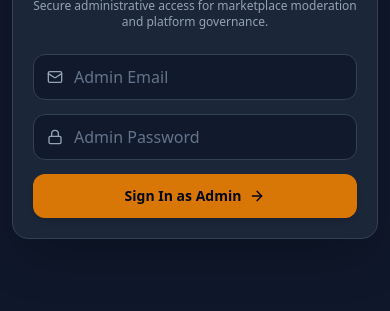
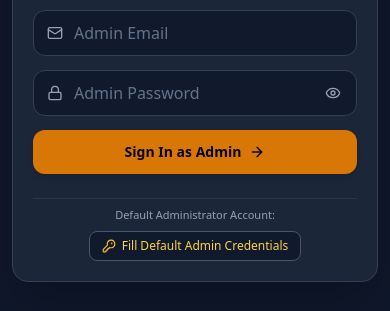
Before and after one commit to AbdiHope364/Axum-Market, a Next.js app in the folder apps/web/: page /admin/login in a window 390 px wide. Shown: the part 356-667 px from the top of the page. Built offline with nearby package versions, Linux system fonts and the light colour scheme; no server answers.

Commit message:
fix(auth): support cross-device login, mobile inputs, show-password toggle, and dual cookie sync

```diff
--- a/apps/web/app/admin/login/page.tsx
+++ b/apps/web/app/admin/login/page.tsx
@@ -8,17 +8,26 @@ import {
   Mail,
   AlertCircle,
   ArrowRight,
+  Eye,
+  EyeOff,
+  KeyRound,
 } from 'lucide-react';
 
 export default function AdminLoginPage() {
   const router = useRouter();
 
-  // Keep inputs EMPTY by default
   const [email, setEmail] = useState('');
   const [password, setPassword] = useState('');
+  const [showPassword, setShowPassword] = useState(false);
 
   const [loading, setLoading] = useState(false);
   const [error, setError] = useState('');
+
+  const fillDefaultCredentials = () => {
+    setEmail('admin@axummarket.et');
+    setPassword('AdminSecure2026!');
+    setError('');
+  };
 
   const handleLogin = async (e: React.FormEvent) => {
     e.preventDefault();
@@ -33,8 +42,8 @@ export default function AdminLoginPage() {
           'Content-Type': 'application/json',
         },
         body: JSON.stringify({
-          email,
-          password,
+          email: email.trim().toLowerCase(),
+          password: password.trim(),
           requireRole: 'ADMIN',
         }),
       });
@@ -52,7 +61,7 @@ export default function AdminLoginPage() {
       router.push('/admin/dashboard');
       router.refresh();
     } catch {
-      setError('A network error occurred.');
+      setError('A network error occurred. Please check your connection.');
       setLoading(false);
     }
   };
@@ -72,8 +81,7 @@ export default function AdminLoginPage() {
           </h1>
 
           <p className="text-xs text-slate-400">
-            Secure administrative access for marketplace moderation and
-            platform governance.
+            Secure administrative access for marketplace moderation and platform governance.
           </p>
         </div>
 
@@ -98,7 +106,10 @@ export default function AdminLoginPage() {
             <input
               type="email"
               required
-              autoComplete="off"
+              autoComplete="email"
+              autoCapitalize="none"
+              autoCorrect="off"
+              spellCheck={false}
               aria-label="Admin Email"
               value={email}
               onChange={(e) => setEmail(e.target.value)}
@@ -112,15 +123,31 @@ export default function AdminLoginPage() {
             <Lock className="w-4 h-4 text-slate-400 absolute left-3.5 top-1/2 -translate-y-1/2" />
 
             <input
-              type="password"
+              type={showPassword ? 'text' : 'password'}
               required
-              autoComplete="off"
+              autoComplete="current-password"
+              autoCapitalize="none"
+              autoCorrect="off"
+              spellCheck={false}
               aria-label="Admin Password"
               value={password}
               onChange={(e) => setPassword(e.target.value)}
               placeholder="Admin Password"
-              className="w-full pl-10 pr-3 py-3 bg-slate-900/80 border border-slate-700 rounded-xl text-sm text-white placeholder:text-slate-500 focus:outline-none focus:ring-2 focus:ring-amber-500"
+              className="w-full pl-10 pr-10 py-3 bg-slate-900/80 border border-slate-700 rounded-xl text-sm text-white placeholder:text-slate-500 focus:outline-none focus:ring-2 focus:ring-amber-500"
             />
+
+            <button
+              type="button"
+              onClick={() => setShowPassword(!showPassword)}
+              className="absolute right-3 top-1/2 -translate-y-1/2 text-slate-400 hover:text-slate-200 p-1"
+              aria-label={showPassword ? 'Hide password' : 'Show password'}
+            >
+              {showPassword ? (
+                <EyeOff className="w-4 h-4" />
+              ) : (
+                <Eye className="w-4 h-4" />
+              )}
+            </button>
           </div>
 
           {/* Button */}
@@ -136,6 +163,21 @@ export default function AdminLoginPage() {
             <ArrowRight className="w-4 h-4" />
           </button>
         </form>
+
+        {/* Demo / Device Helper Box */}
+        <div className="pt-2 border-t border-slate-700/60 text-center space-y-2">
+          <p className="text-[11px] text-slate-400">
+            Default Administrator Account:
+          </p>
+          <button
+            type="button"
+            onClick={fillDefaultCredentials}
+            className="inline-flex items-center gap-1.5 px-3 py-1.5 rounded-lg bg-slate-900/80 hover:bg-slate-700 border border-slate-600 text-xs text-amber-300 transition active:scale-95"
+          >
+            <KeyRound className="w-3.5 h-3.5 text-amber-400" />
+            <span>Fill Default Admin Credentials</span>
+          </button>
+        </div>
       </div>
     </div>
   );
--- a/apps/web/app/api/auth/login/route.ts
+++ b/apps/web/app/api/auth/login/route.ts
@@ -84,13 +84,27 @@ export async function POST(req: Request) {
       },
     });
 
+    const isHttps =
+      req.headers.get('x-forwarded-proto') === 'https' ||
+      req.url.startsWith('https:');
+
     response.cookies.set('axum_token', token, {
       httpOnly: true,
-      secure: process.env.NODE_ENV === 'production',
+      secure: isHttps,
       sameSite: 'lax',
       maxAge: 60 * 60 * 24 * 7,
       path: '/',
     });
+
+    if (user.role === 'ADMIN') {
+      response.cookies.set('axum_admin_token', token, {
+        httpOnly: true,
+        secure: isHttps,
+        sameSite: 'lax',
+        maxAge: 60 * 60 * 24 * 7,
+        path: '/',
+      });
+    }
 
     return response;
   } catch (error) {
--- a/apps/web/lib/auth.ts
+++ b/apps/web/lib/auth.ts
@@ -34,7 +34,9 @@ export async function comparePassword(password: string, hash: string): Promise<b
 export async function getSession(): Promise<TokenPayload | null> {
   try {
     const cookieStore = await cookies();
-    const token = cookieStore.get('axum_token')?.value;
+    const token =
+      cookieStore.get('axum_admin_token')?.value ||
+      cookieStore.get('axum_token')?.value;
     if (!token) return null;
     return verifyToken(token);
   } catch {
```
Also changed, not shown: 2 other files (tests, documents, lock files or other folders).
